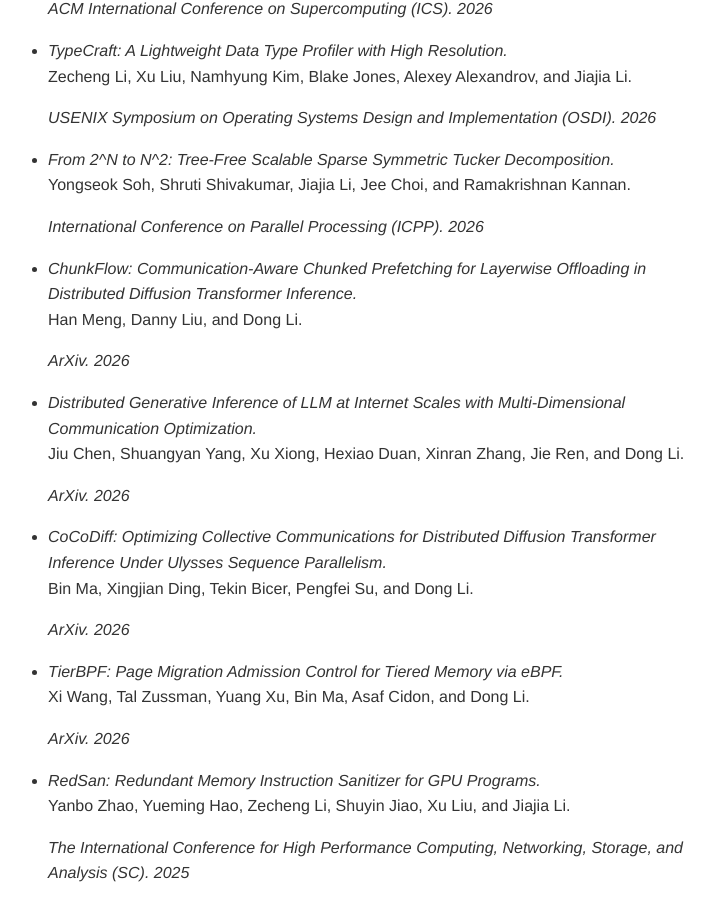
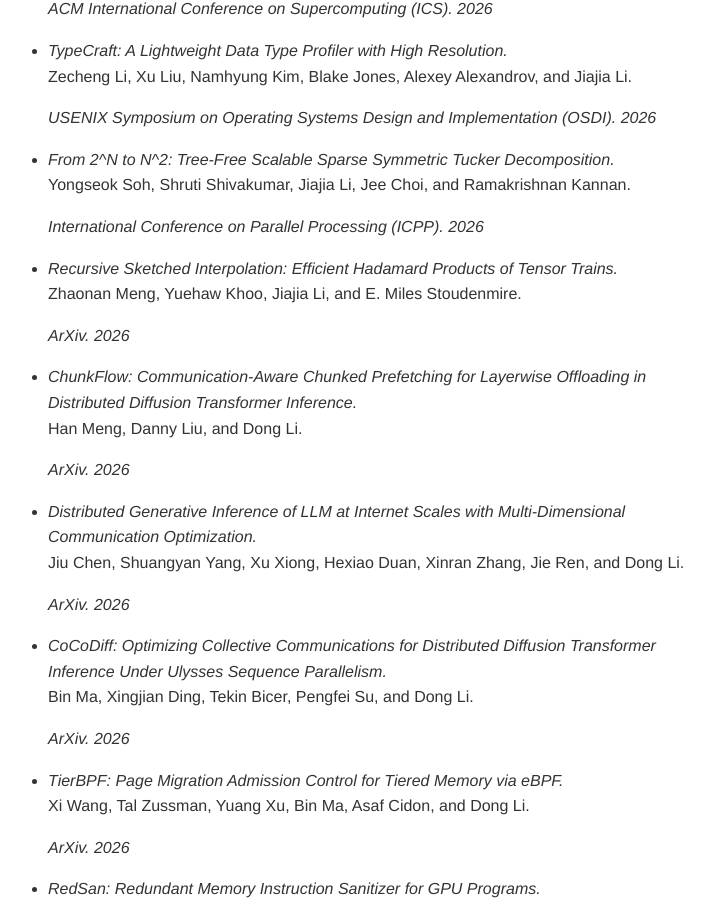
Before and after one commit to tensorworld/cross, a Jekyll site: the page built from index.html, in a window 1280 px wide and 900 px high, scrolled down 1793 px. Shown: the whole window, without its empty margins (172-886 px from the left). Built offline with Jekyll 4.4.1, drawn with Linux system fonts in a browser that asks for light colours; nearby versions of some CDN libraries; some web fonts are replaced.

Commit message:
Publications: add Recursive Sketched Interpolation arXiv preprint (Meng et al.)
Co-Authored-By: Claude Opus 4.8 <noreply@anthropic.com>

```diff
--- a/_data/publications.yml
+++ b/_data/publications.yml
@@ -22,6 +22,9 @@
 - title: "From 2^N to N^2: Tree-Free Scalable Sparse Symmetric Tucker Decomposition."
   authors: "Yongseok Soh, Shruti Shivakumar, Jiajia Li, Jee Choi, and Ramakrishnan Kannan."
   details: 'International Conference on Parallel Processing (ICPP). <time>2026</time>'
+- title: "Recursive Sketched Interpolation: Efficient Hadamard Products of Tensor Trains."
+  authors: "Zhaonan Meng, Yuehaw Khoo, Jiajia Li, and E. Miles Stoudenmire."
+  details: 'ArXiv. <time>2026</time>'
 - title: "ChunkFlow: Communication-Aware Chunked Prefetching for Layerwise Offloading in Distributed Diffusion Transformer Inference."
   authors: "Han Meng, Danny Liu, and Dong Li."
   details: 'ArXiv. <time>2026</time>'
```
